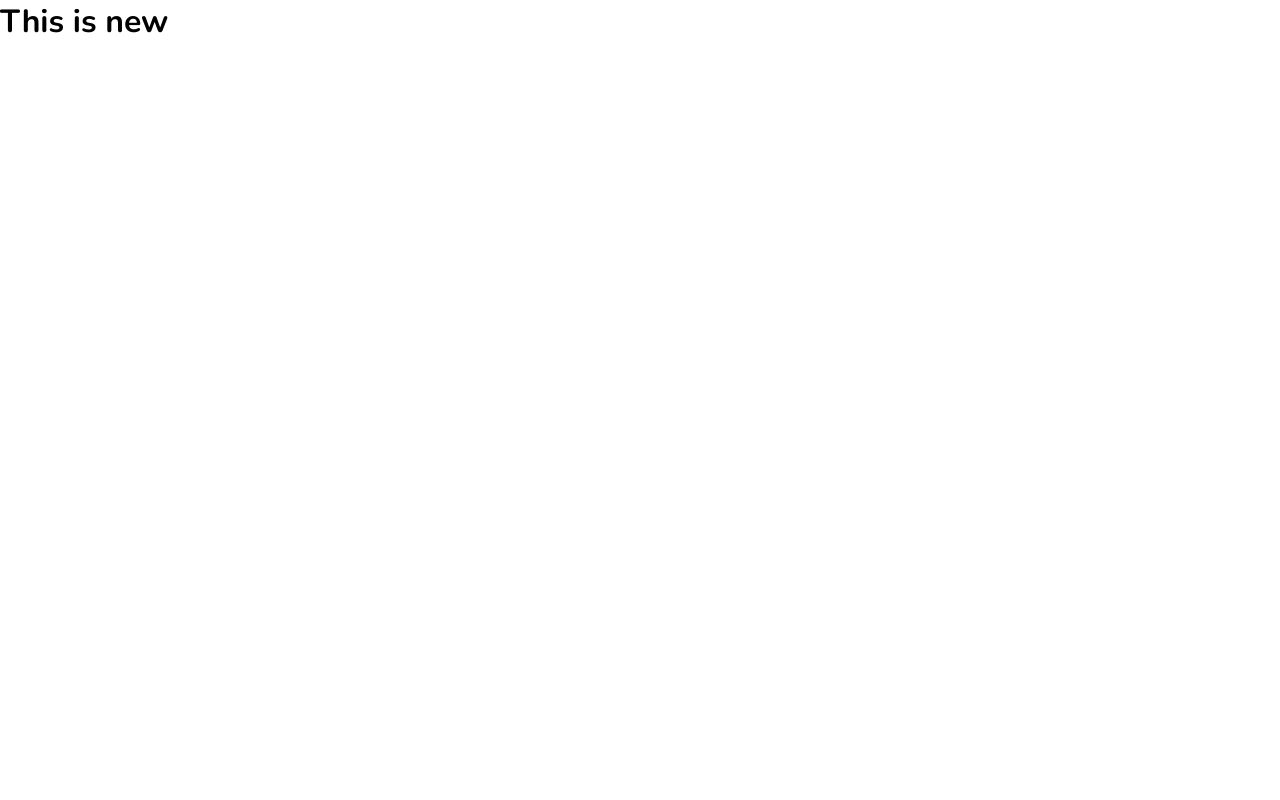
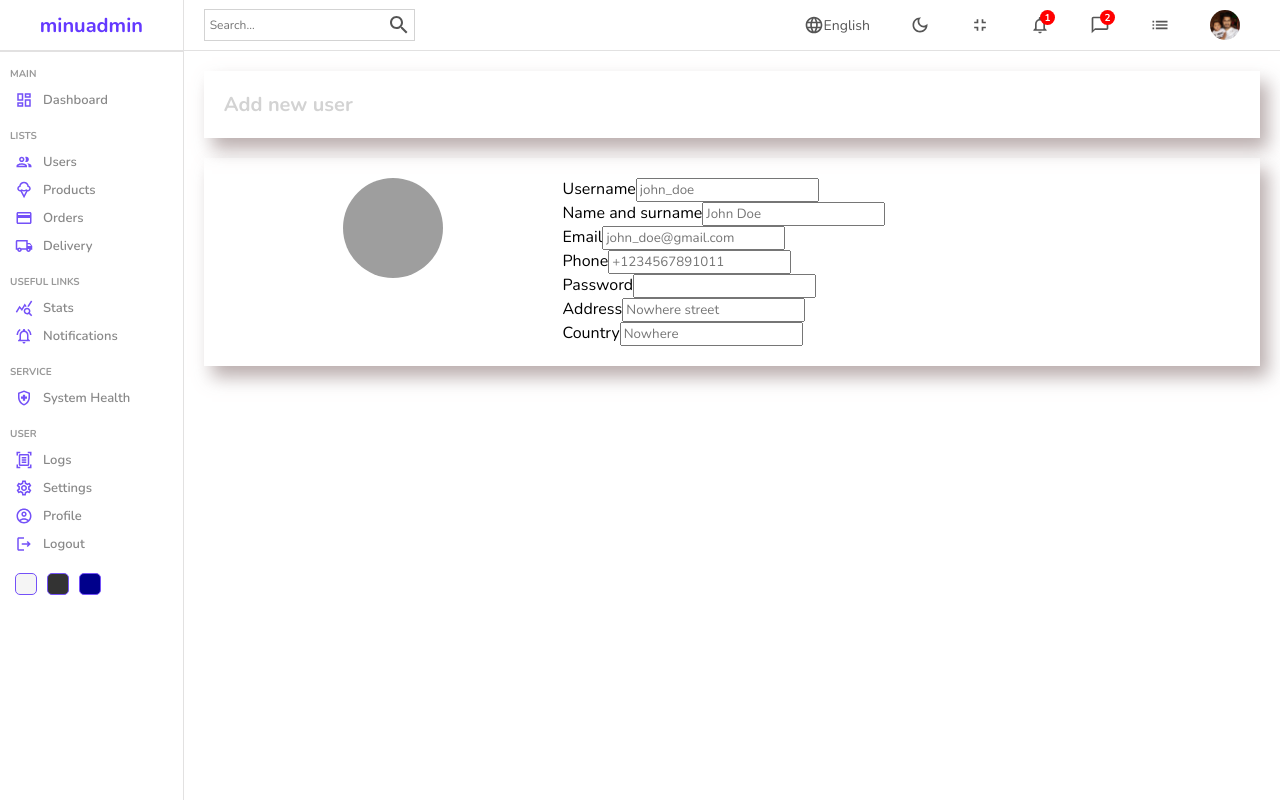
Before and after one commit to minhaj-boop/react-admin-panel-client, a React (Create React App) app: page /users/new in a window 1280 px wide. Built offline with nearby package versions, Linux system fonts and the light colour scheme; grey boxes are pictures that could not be loaded.

Commit message:
new user started

```diff
--- a/src/Pages/New/New.jsx
+++ b/src/Pages/New/New.jsx
@@ -1,11 +1,59 @@
-import React from 'react';
-import './New.scss'
+import React from "react";
+import Navigation from "../../Components/Navigation/Navigation";
+import Sidebar from "../../Components/Sidebar/Sidebar";
+import "./New.scss";
 const New = () => {
-    return (
-        <div>
-            <h1>This is new</h1>
+  return (
+    <div className="new">
+      <Sidebar />
+      <div className="newContainer">
+        <Navigation />
+        <div className="top">
+          <h1>Add new user</h1>
         </div>
-    );
+        <div className="bottom">
+          <div className="left">
+            <img
+              src="https://icon-library.com/images/no-image-icon/no-image-icon-0.jpg"
+              alt=""
+            />
+          </div>
+          <div className="right">
+            <form action="">
+              <div className="formInput">
+                <label>Username</label>
+                <input type="text" placeholder="john_doe" />
+              </div>
+              <div className="formInput">
+                <label>Name and surname</label>
+                <input type="text" placeholder="John Doe" />
+              </div>
+              <div className="formInput">
+                <label>Email</label>
+                <input type="email" placeholder="john_doe@gmail.com" />
+              </div>
+              <div className="formInput">
+                <label>Phone</label>
+                <input type="text" placeholder="+1234567891011" />
+              </div>
+              <div className="formInput">
+                <label>Password</label>
+                <input type="password" />
+              </div>
+              <div className="formInput">
+                <label>Address</label>
+                <input type="text" placeholder="Nowhere street" />
+              </div>
+              <div className="formInput">
+                <label>Country</label>
+                <input type="text" placeholder="Nowhere" />
+              </div>
+            </form>
+          </div>
+        </div>
+      </div>
+    </div>
+  );
 };
 
 export default New;
--- a/src/Pages/New/New.scss
+++ b/src/Pages/New/New.scss
@@ -0,0 +1,32 @@
+.new {
+  width: 100%;
+  display: flex;
+  .newContainer {
+    flex: 6;
+    .top,
+    .bottom {
+      padding: 20px;
+      margin: 20px;
+      box-shadow: 8px 11px 17px 0px rgba(156, 152, 152, 0.78);
+      -webkit-box-shadow: 8px 11px 17px 0px rgba(167, 151, 151, 0.78);
+      display: flex;
+      h1 {
+        color: lightgray;
+        font-size: 20px;
+      }
+      .left {
+        flex: 1;
+        text-align: center;
+        img {
+          width: 100px;
+          height: 100px;
+          border-radius: 50%;
+          object-fit: cover;
+        }
+      }
+      .right {
+        flex: 2;
+      }
+    }
+  }
+}
```
